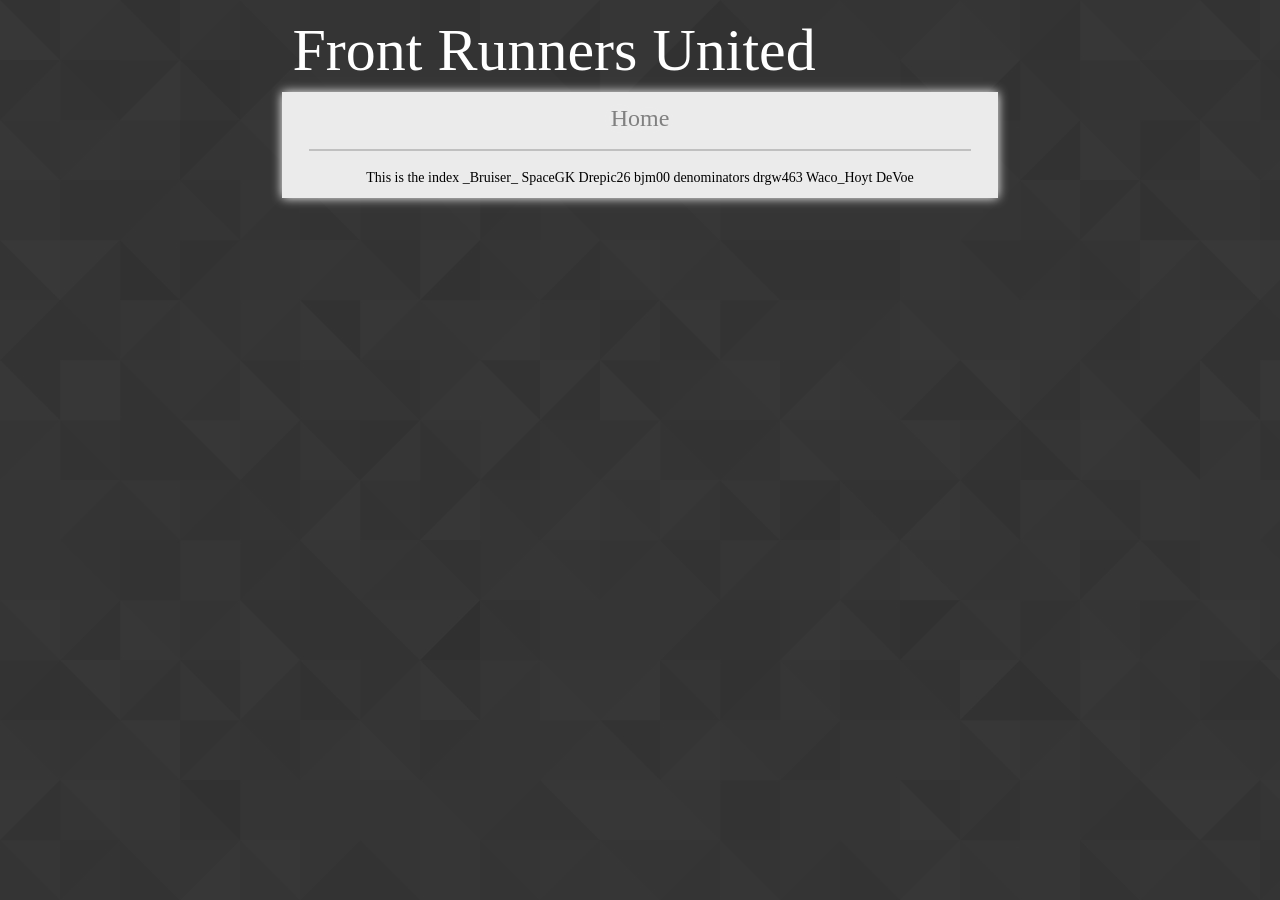
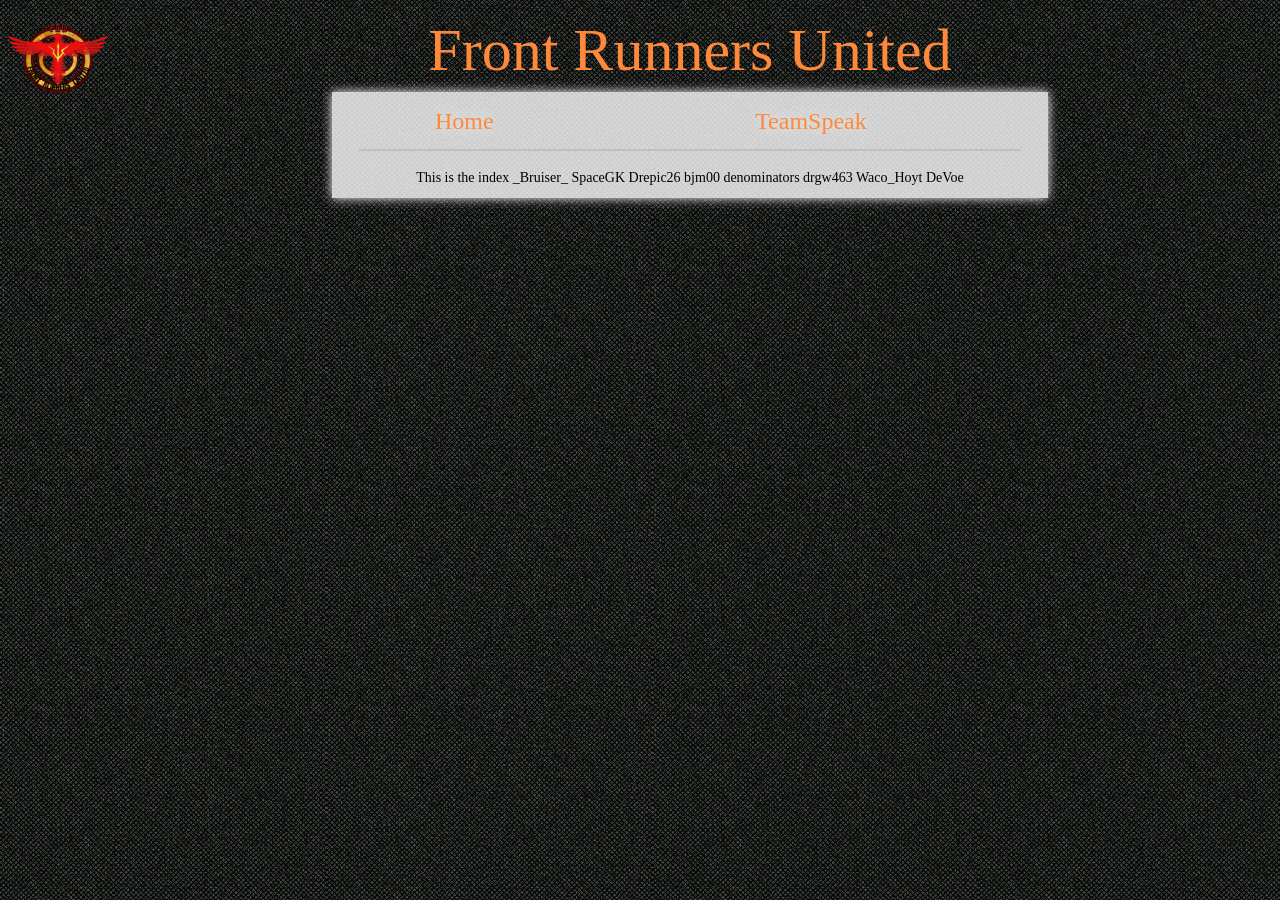
Before and after one commit to AngrySoundTech/LeanOn, a Jekyll site: the page built from pages/index.md, in a window 1280 px wide. Built offline with Jekyll 4.4.1, drawn with Linux system fonts in a browser that asks for light colours; some web fonts are replaced.

Commit message:
Update style

```diff
--- a/_includes/_header.html
+++ b/_includes/_header.html
@@ -1 +1,8 @@
-Front Runners United
+<tr>
+    <td>
+        Front Runners United
+    </td>
+    <td width="105px">
+        <a href="http://na.wargaming.net/clans/1000000238/" target="_blank"><img src="/assets/images/claniconfru.png" height="100px" align="left"/></a>
+    </td>
+</tr>
--- a/_includes/_navbar.html
+++ b/_includes/_navbar.html
@@ -1,5 +1,6 @@
 <table>
     <tr>
-        <a href="/" target="_top">Home</a>
+        <td><a href="/" target="_top">Home</a></td>
+        <td><a href="/teamspeak" target="_top">TeamSpeak</a></td>
     </tr>
 </table>
--- a/assets/css/main.scss
+++ b/assets/css/main.scss
@@ -1,34 +1,39 @@
 ---
 ---
 @import "fonts";
+
+$background: url('/assets/images/backgrounds/denim.jpg');
+$font-color: rgb(255, 137, 59);
 
 html {
   overflow-y: scroll;
 }
 
 header {
-  width: 55%;
+  width: 100%;
   margin: 0px auto;
   vertical-align: middle;
+  text-align: center;
   font-family: Coalition;
   font-size: 60px;
-  color: white;
+  color: $font-color;
+  position: center;
 }
 
 body {
   font: 14px/1.4 verdana, sans-serif;
-  background-image: url('/assets/images/background.jpg');
+  background-image: $background;
 }
 
 section {
   width: 55%;
   margin: 0px auto;
-  background-image: url('/_images/bg/maze_black.jpg');
+  background-image: $background;
   box-shadow: 0px 0px 0px black;
   -webkit-box-shadow: 0px 0px 10px white;
   vertical-align:middle;
   padding: 10px;
-  background: rgba(255, 255, 255, 0.9);
+  background: rgba(255, 255, 255, 0.8);
   overflow: auto;
   text-align: center;
 }
@@ -41,8 +46,8 @@ nav, nav table, nav a {
   text-align: center;
   text-shadow: 0px 0px 15px #EEEEEE;
   text-decoration: none;
-  color: gray;
-  font-family: Micra;
+  color: $font-color;
+  font-family: Coalition;
   font-size: 24px;
 }
 
```
Also changed, not shown: assets/images/background.jpg (deleted), assets/images/backgrounds/denim.jpg (added), assets/images/claniconfru.png (added).
